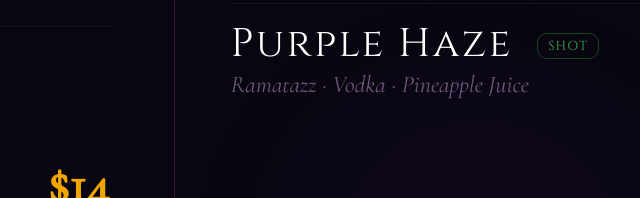
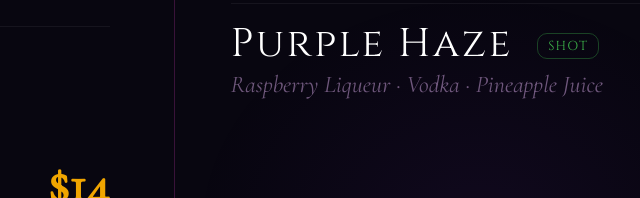
Before and after one commit to avarlicollective/slowburn-menu, a plain HTML site: page slow_burn_tv_display.html in a window 1280 px wide. Shown: the part 488-686 px from the top of the page, 640-1280 px from the left. Drawn offline with nearby package versions, Linux system fonts and the light colour scheme.

Commit message:
Update slow_burn_tv_display.html

```diff
--- a/slow_burn_tv_display.html
+++ b/slow_burn_tv_display.html
@@ -435,7 +435,7 @@
         <div class="shot-item">
           <div>
             <p class="shot-name">Purple Haze <span class="shot-badge">Shot</span></p>
-            <p class="shot-ingredients">Ramatazz · Vodka · Pineapple Juice</p>
+            <p class="shot-ingredients">Raspberry Liqueur · Vodka · Pineapple Juice</p>
           </div>
           <span class="shot-price">$5</span>
         </div>
```
